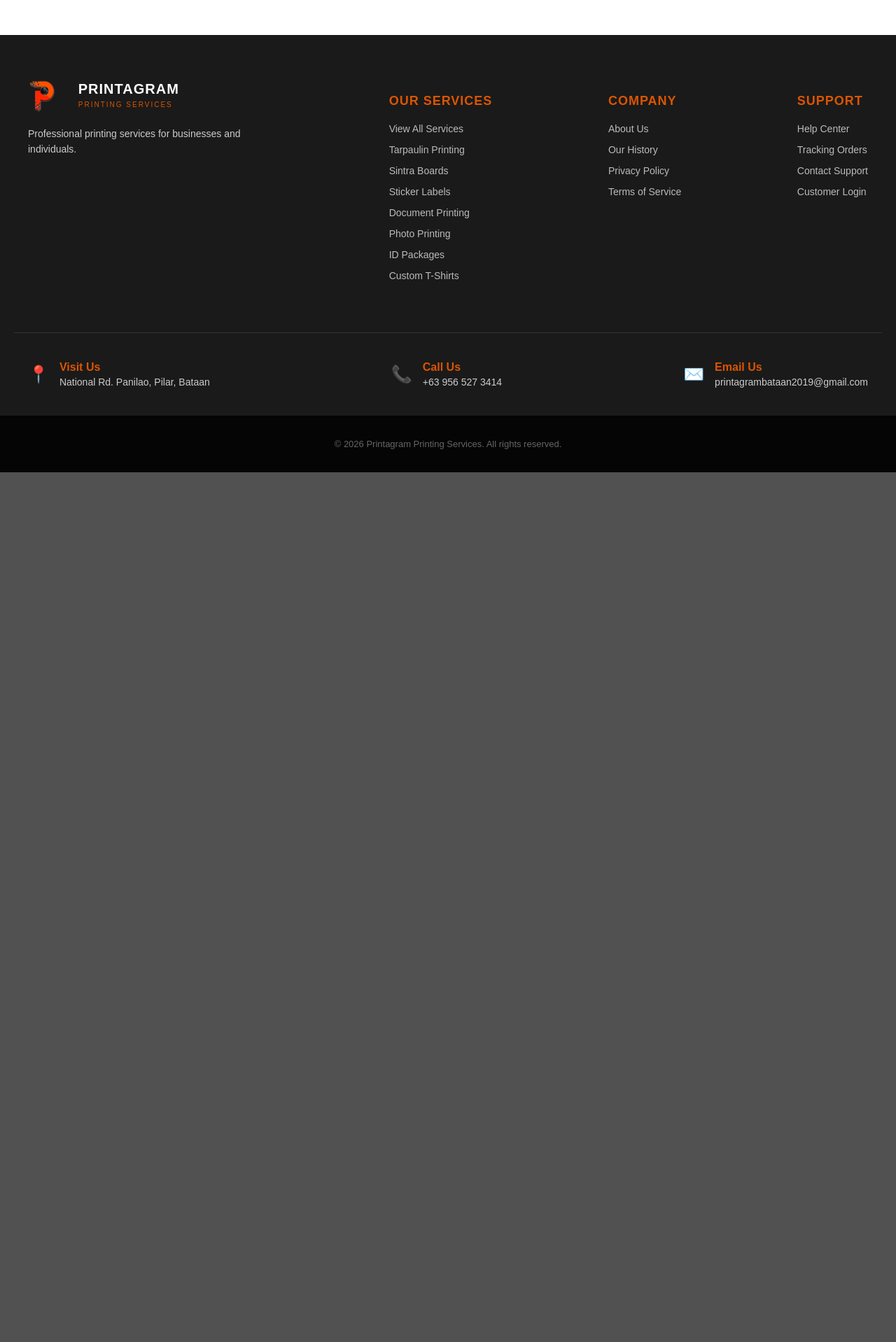
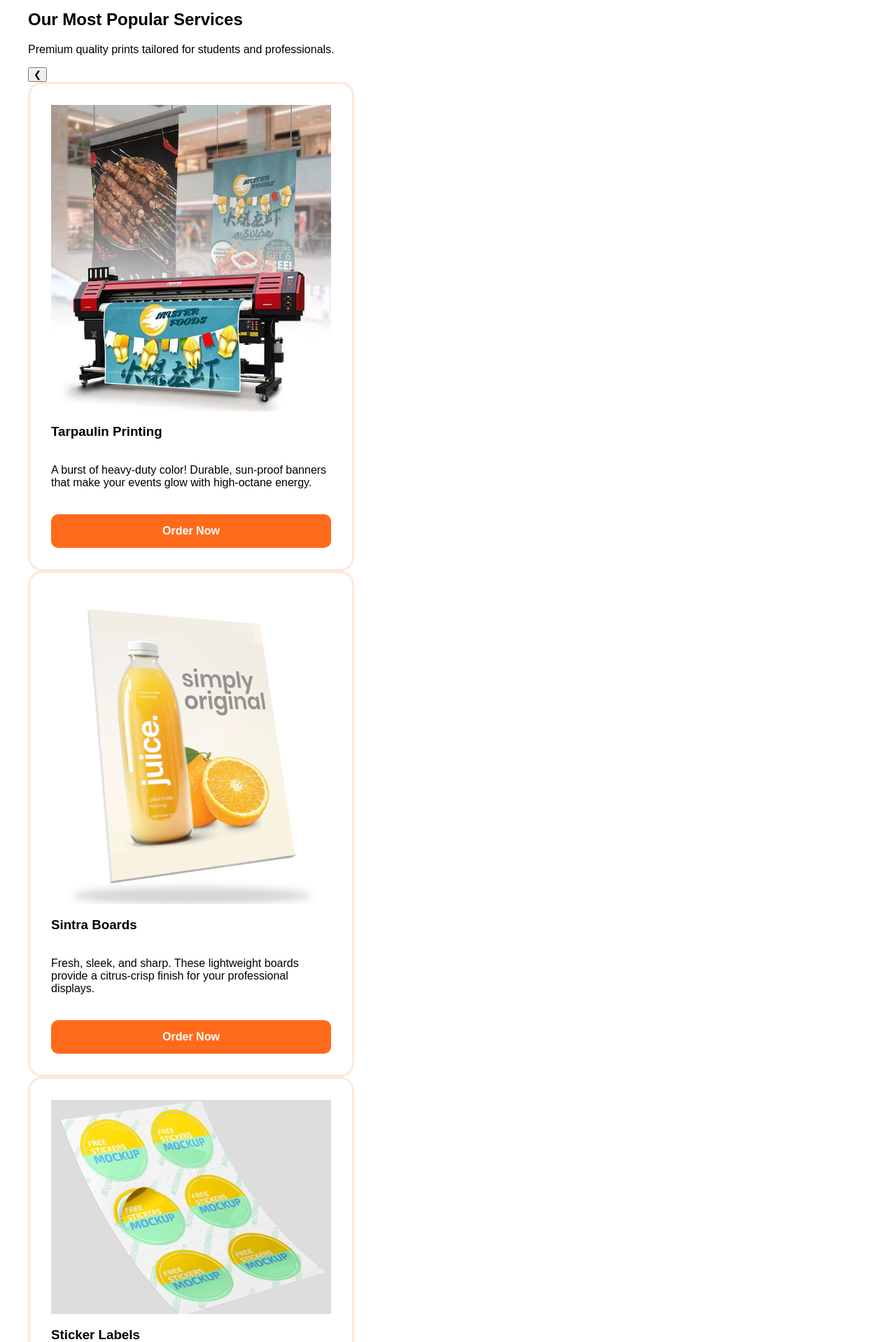
Before and after one commit to rayysalcedo/PrintSmart, a Flask app: page / in a window 1280 px wide. Shown: the part 761-2679 px from the top of the page at 70% size. Before the commit the page ends 1436 px from the top, so only its background shows below. Run offline with Flask 3, Linux system fonts and the light colour scheme; some web fonts are replaced.

Commit message:
changes in home page

```diff
--- a/templates/home.html
+++ b/templates/home.html
@@ -9,10 +9,98 @@
     <h1>Where Designs Come to Life</h1>
     <p>High-quality printing for students and businesses.</p>
 
-    <!-- Buttons that redirect users to the services page -->
     <div class="hero-buttons">
         <a href="{{ url_for('services') }}" class="cta-button">Order Now</a>
         <a href="{{ url_for('about') }}" class="secondary-button">View About Us</a>
     </div>
 </section>
+
+<section class="featured-products">
+    <div class="main-container">
+        <div class="section-header">
+            <p>Featured Selection</p>
+            <h2>Our Most <span>Popular</span> Services</h2>
+            <p>Premium quality prints tailored for students and professionals.</p>
+        </div>
+
+        <div class="slider-wrapper">
+            <button class="slide-btn prev" onclick="moveSlide(-1)">&#10094;</button>
+
+            <div class="slider-window">
+                <div class="product-grid" id="productSlider">
+                    <div class="product-card reveal">
+                        <img src="{{ url_for('static', filename='images/product_1.jpg') }}" alt="Tarpaulin Printing">
+                        <h3>Tarpaulin Printing</h3>
+                        <p>A burst of heavy-duty color! Durable, sun-proof banners that make your events glow with high-octane energy.</p>
+                        <a href="{{ url_for('order', product_id=1) }}" class="btn-order">Order Now</a>
+                    </div>
+
+                    <div class="product-card reveal" style="transition-delay: 0.1s;">
+                        <img src="{{ url_for('static', filename='images/product_2.jpg') }}" alt="Sintra Board">
+                        <h3>Sintra Boards</h3>
+                        <p>Fresh, sleek, and sharp. These lightweight boards provide a citrus-crisp finish for your professional displays.</p>
+                        <a href="{{ url_for('order', product_id=2) }}" class="btn-order">Order Now</a>
+                    </div>
+
+                    <div class="product-card reveal" style="transition-delay: 0.2s;">
+                        <img src="{{ url_for('static', filename='images/product_3.jpg') }}" alt="Sticker Labels">
+                        <h3>Sticker Labels</h3>
+                        <p>Peel away the boring! Squeeze every drop of personality out of your branding with glossy, tangy custom labels.</p>
+                        <a href="{{ url_for('order', product_id=3) }}" class="btn-order">Order Now</a>
+                    </div>
+                </div>
+            </div>
+
+            <button class="slide-btn next" onclick="moveSlide(1)">&#10095;</button>
+        </div>
+    </div>
+</section>
+
+<script>
+let currentIndex = 0;
+
+function moveSlide(direction) {
+    const slider = document.getElementById('productSlider');
+    const cards = document.querySelectorAll('.product-card');
+    const totalCards = cards.length;
+
+    // We get the actual width of the card dynamically in case of padding
+    const cardWidth = cards[0].offsetWidth;
+
+    currentIndex += direction;
+
+    // Loop logic
+    if (currentIndex < 0) {
+        currentIndex = totalCards - 1;
+    } else if (currentIndex >= totalCards) {
+        currentIndex = 0;
+    }
+
+    // Move the slider
+    const offset = -(currentIndex * cardWidth);
+    slider.style.transform = `translateX(${offset}px)`;
+
+    // SCRIPT FIX: Force the current card to be visible if 'reveal' is stuck
+    cards[currentIndex].classList.add('active');
+}
+
+// Ensure the first card is visible on load
+document.addEventListener("DOMContentLoaded", function() {
+    const firstCard = document.querySelector('.product-card');
+    if (firstCard) firstCard.classList.add('active');
+});
+
+// Your existing scroll reveal function (keep this if you still want it)
+function reveal() {
+    var reveals = document.querySelectorAll(".reveal");
+    for (var i = 0; i < reveals.length; i++) {
+        var windowHeight = window.innerHeight;
+        var elementTop = reveals[i].getBoundingClientRect().top;
+        if (elementTop < windowHeight - 100) {
+            reveals[i].classList.add("active");
+        }
+    }
+}
+window.addEventListener("scroll", reveal);
+</script>
 {% endblock %}
```
